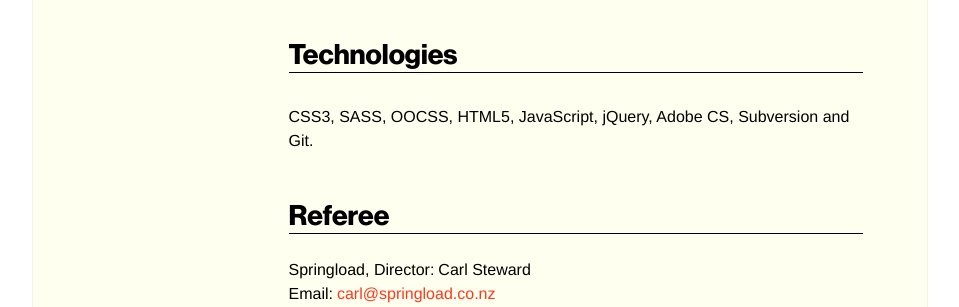
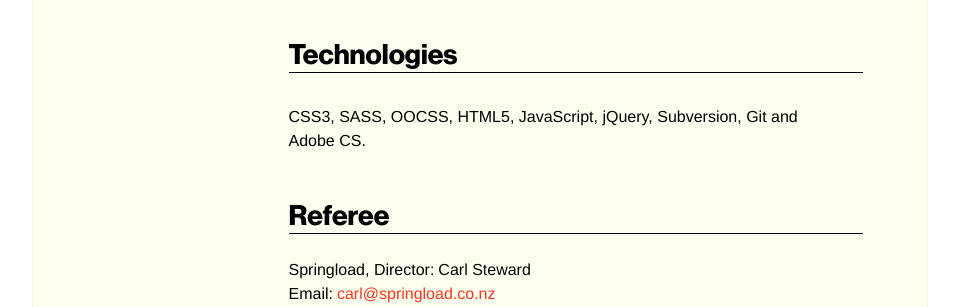
Before and after one commit to simefield/analog, a PHP site: page /cv/index.php in a window 1280 px wide. Shown: the part 2938-3245 px from the top of the page, without its empty margins (160-1119 px from the left). Run offline with PHP 8.4, Linux system fonts and the light colour scheme.

Commit message:
minor cv edit

```diff
--- a/cv/cv.php
+++ b/cv/cv.php
@@ -72,7 +72,7 @@
                 <h2>Technologies</h2>
                 <ul>
                     <li>
-                        <p class='m-t-xl'>CSS3, SASS, OOCSS, HTML5, JavaScript, jQuery, Adobe CS, Subversion and Git.</p>
+                        <p class='m-t-xl'>CSS3, SASS, OOCSS, HTML5, JavaScript, jQuery, Subversion, Git and Adobe&nbsp;CS.</p>
                     </li>
                 </ul>
 
--- a/template.php
+++ b/template.php
@@ -1,8 +1,4 @@
 <!DOCTYPE html>
-<!--[if lt IE 7]>      <html lt-ie9 lt-ie8 lt-ie7"> <![endif]-->
-<!--[if IE 7]>         <html lt-ie9 lt-ie8"> <![endif]-->
-<!--[if IE 8]>         <html lt-ie9"> <![endif]-->
-<!--[if gt IE 8]><!--> <html> <!--<![endif]-->
     <head>
         <meta charset="utf-8">
         <title>Analog</title>
```
